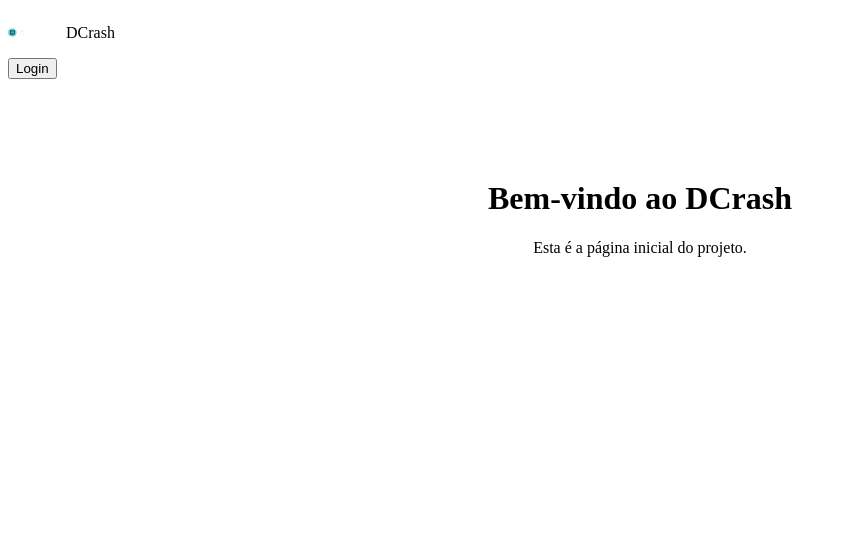
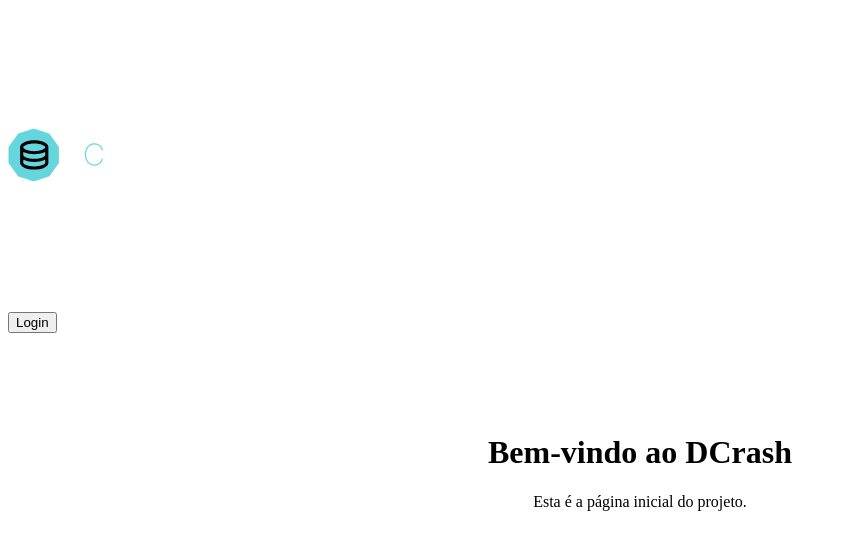
Before and after one commit to raulkolaric/dcrash-web, a Next.js app: page / in a window 1280 px wide. Shown: the top 550 px of the page, without its empty margins (0-847 px from the left). Built offline with nearby package versions, Linux system fonts and the light colour scheme.

Commit message:
Codigo para Logo da Navbar

```diff
--- a/src/components/Logo.tsx
+++ b/src/components/Logo.tsx
@@ -1,19 +1,20 @@
-import React from 'react';
-import Image from 'next/image';
+import Image from "next/image";
 
 interface LogoProps {
-  showText?: boolean;
   width?: number;
   height?: number;
 }
 
-const Logo: React.FC<LogoProps> = ({ showText = true, width = 50, height = 50 }) => {
+export default function Logo({ width = 300, height = 300 }: LogoProps) {
   return (
-    <div className="logo" style={{ display: 'flex', alignItems: 'center', gap: '8px' }}>
-      <Image src="/Logo.svg" alt="Logo DCrash" width={width} height={height} />
-      {showText && <span className="logo-text">DCrash</span>}
+    <div className="flex items-center gap-2">
+      <Image
+        src="/Logo.svg"
+        alt="Logo DCrash"
+        width={width}
+        height={height}
+        priority
+      />
     </div>
   );
-};
-
-export default Logo;
+}
```
